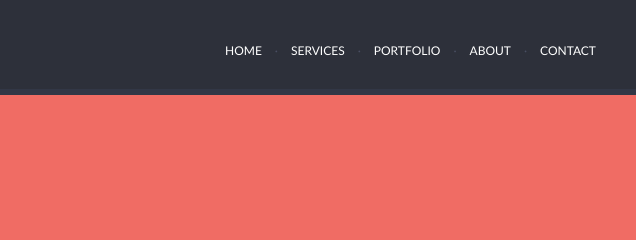
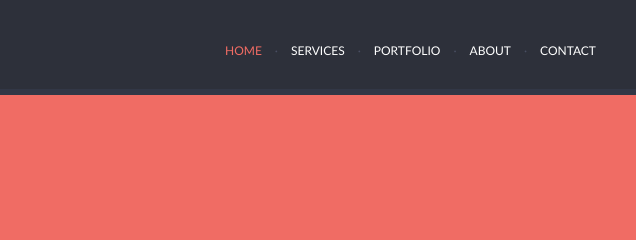
Before and after one commit to Alexandr-Mikhailov/singolo, a plain HTML site: page singolo1.html in a window 1280 px wide. In both pictures the pointer is over the link "HOME". Shown: the top 240 px of the page, 514-1154 px from the left. Drawn offline with Linux system fonts and the light colour scheme.

Commit message:
feat: add color to hover menu item

```diff
--- a/singolo.css
+++ b/singolo.css
@@ -93,7 +93,6 @@ nav {
 
 .navigation__item {
     font-size: 12px;
-    color: #ffffff;
 }
 
 .navigation__item:not(:first-child)::before {
@@ -105,6 +104,10 @@ nav {
 
 .navigation__link {
     color: #ffffff;
+}
+
+.navigation__link:hover {
+    color: #f06c64;
 }
 
 .slider{
```
